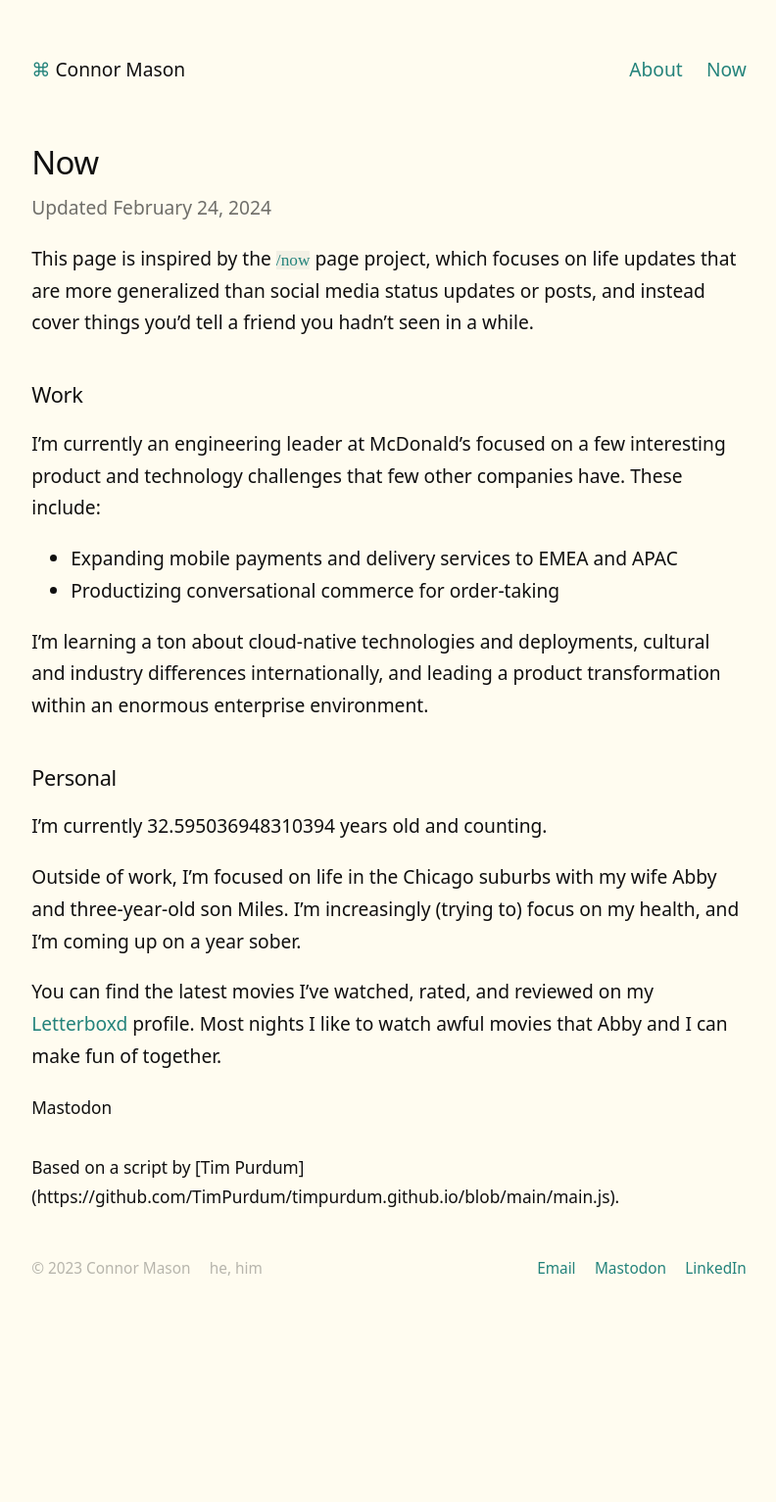
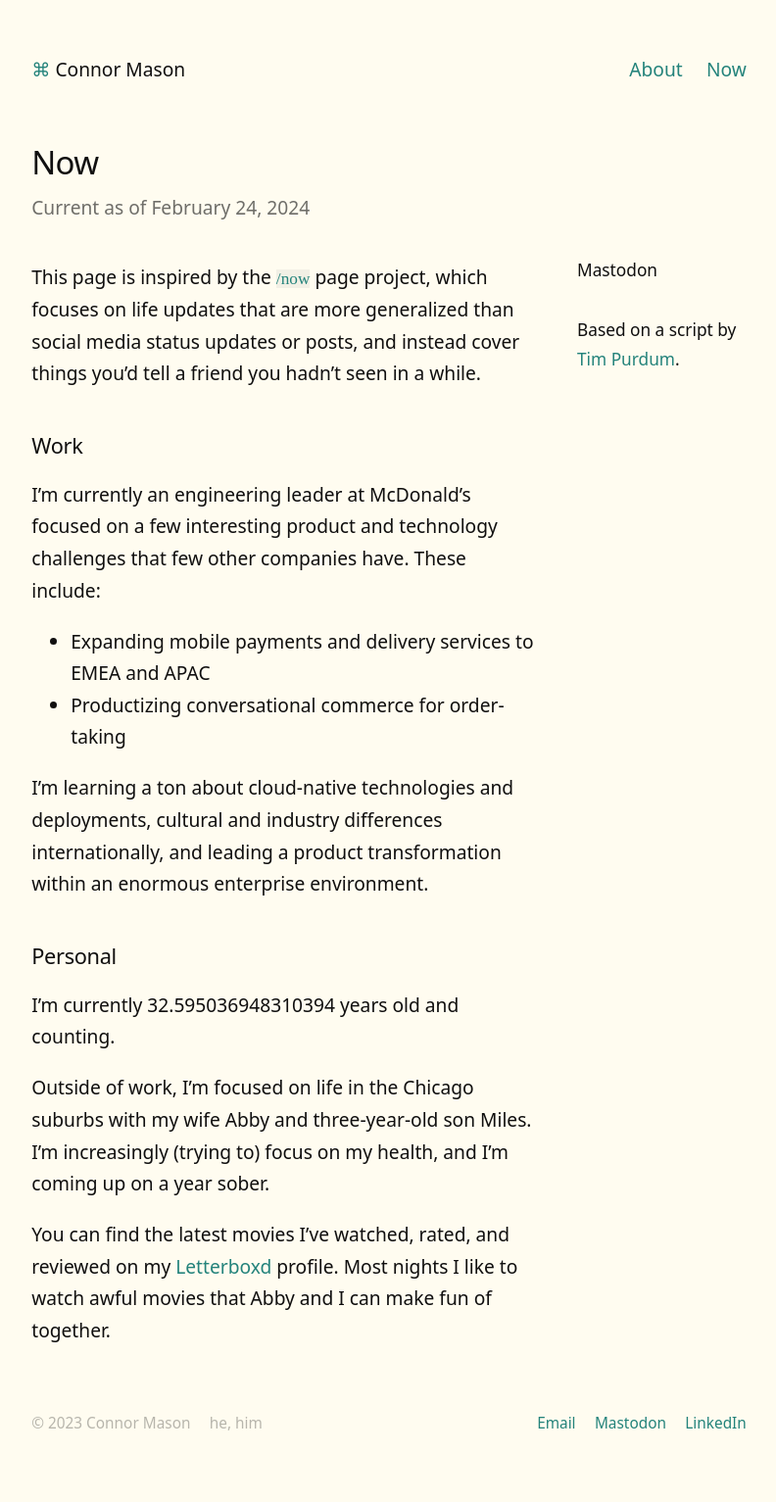
Before and after one commit to conmas/site, a Jekyll site: the page built from _pages/now.md, in a window 1280 px wide. Shown: the whole page at 98% size, without its empty margins (243-1035 px from the left). Built offline with Jekyll 4.4.1, drawn with Linux system fonts in a browser that asks for light colours; before the commit the page ends 1375 px from its top, so only the background shows below that.

Commit message:
Moving Mastodon into a sidebar

```diff
--- a/_layouts/note.html
+++ b/_layouts/note.html
@@ -37,5 +37,3 @@ layout: default
     </side>
   </div>
 </article>
-
-<hr>
--- /dev/null
+++ b/_layouts/now.html
@@ -0,0 +1,26 @@
+---
+layout: default
+---
+
+<article>
+  <div>
+    <h1>{{ page.title }}</h1>
+    <time datetime="{{ page.last_modified_at | date_to_xmlschema }}">
+      Current as of {{ page.date | date: "%B %-d, %Y" }}
+    </time>
+  </div>
+
+  <div id="notes-entry-container">
+    <content>
+      {{ content }}
+    </content>
+
+    <side style="font-size: 0.9em">
+      <h3 style="margin-bottom: 1em">Mastodon</h3>
+      <div id="toot-list" style="display: grid; grid-gap: 1em; grid-template-columns: repeat(1fr);">
+        <script src="./mastodon.js"></script>
+      </div>
+      <p>Based on a script by <a href="https://github.com/TimPurdum/timpurdum.github.io/blob/main/main.js">Tim Purdum</a>.</p>
+    </side>
+  </div>
+</article>
--- a/_pages/now.md
+++ b/_pages/now.md
@@ -1,14 +1,11 @@
 ---
-layout: page
+layout: now
 title: Now
 permalink: /now
 date: 2024-02-24
 tags:
   - Meta
 ---
-# Now
-<time>Updated February 24, 2024</time>
-
 This page is inspired by the [`/now`](https://nownownow.com/about) page project, which focuses on life updates that are more generalized than social media status updates or posts, and instead cover things you’d tell a friend you hadn’t seen in a while.
 
 ## Work
@@ -27,11 +24,3 @@ I’m currently <script>document.write(`${(new Date()-new Date("1991-07-26T13:44
 Outside of work, I’m focused on life in the Chicago suburbs with my wife Abby and three-year-old son Miles. I’m increasingly (trying to) focus on my health, and I’m coming up on a year sober.
 
 You can find the latest movies I’ve watched, rated, and reviewed on my [Letterboxd](https://letterboxd.com/conmas) profile. Most nights I like to watch awful movies that Abby and I can make fun of together.
-
-<side style="font-size: 0.9em">
-  <h3 style="margin-bottom: 1em">Mastodon</h3>
-  <div id="toot-list" style="display: grid; grid-gap: 1em; grid-template-columns: repeat(1fr);">
-    <script src="./mastodon.js"></script>
-  </div>
-  <p>Based on a script by [Tim Purdum](https://github.com/TimPurdum/timpurdum.github.io/blob/main/main.js).</p>
-</side>
```
